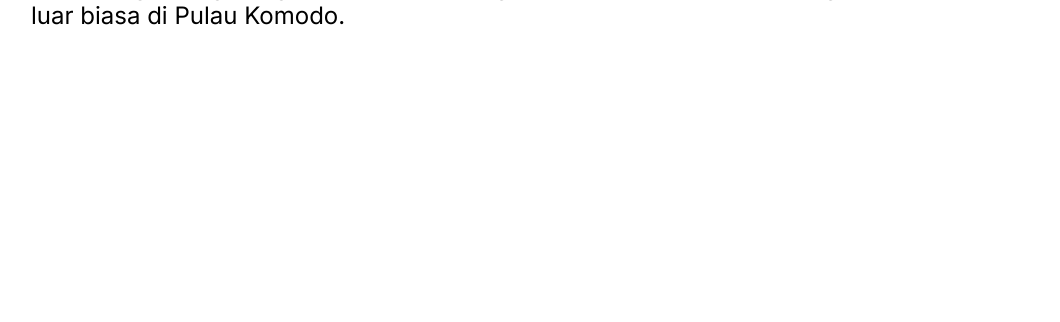
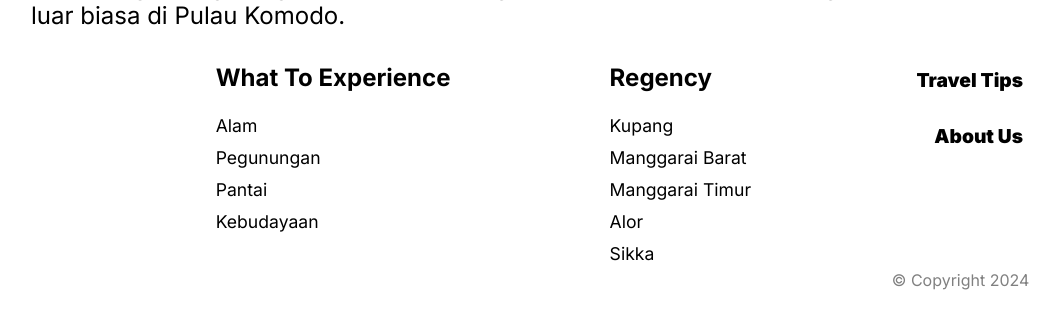
Before and after one commit to nrkahfirhmd/web-wdc, a PHP site: page /html/pantai.html in a window 1280 px wide. Shown: the part 1931-2253 px from the top of the page, without its empty margins (97-1157 px from the left). Before the commit the page ends 1956 px from the top, so only its background shows below. Run offline with PHP 8.4, Linux system fonts and the light colour scheme.

Commit message:
nav-footer spread, destinasi done

```diff
--- /dev/null
+++ b/css/footer.css
@@ -0,0 +1,64 @@
+footer {
+    margin: 2rem;
+    display: flex;
+    flex-direction: column;
+    align-items: center;
+    justify-content: center;
+}
+
+.footer-content {
+    width: 80%;
+    display: flex;
+    justify-content: space-between;
+}
+
+.footer-box {
+    display: flex;
+    flex-direction: column;
+    justify-content: start;
+    align-items: start;
+    text-align: start;
+    line-height: 2rem;
+}
+
+.footer-box a {
+    color: black;
+    font-size: 1.1rem;
+    text-decoration: none;
+}
+
+.footer-box a:hover {
+    text-decoration: underline;
+}
+
+.footer-box h2 {
+    margin-bottom: 1rem;
+}
+
+.footer-nav {
+    display: flex;
+    flex-direction: column;
+    justify-content: start;
+    align-items: end;
+    gap: 2rem;
+    padding: .4rem;
+}
+
+.footer-nav a {
+    color: black;
+    font-size: 1.2rem;
+    text-decoration: none;
+    font-weight: 900;
+}
+
+.footer-nav a:hover {
+    text-decoration: underline;
+}
+
+.footer-copyright {
+    width: 80%;
+    display: flex;
+    justify-content: end;
+    align-items: end;
+    color: gray;
+}
--- a/css/nav.css
+++ b/css/nav.css
@@ -49,12 +49,13 @@ li {
     overflow: hidden;
     max-height: 0;
     width: 100%;
-    transition: max-height 1s, padding 1s;
+    transition: max-height 200ms, padding 200ms;
 }
 
 .hoverable {
     gap: 10px;
     position: relative;
+    cursor: default;
 }
 
 .hoverable:hover .wte {
@@ -67,7 +68,7 @@ li {
     text-decoration: none;
     color: black;
     position: relative;
-    transition: all 1s;
+    transition: all 100ms;
 }
 
 .menu::after {
@@ -78,7 +79,7 @@ li {
     position: absolute;
     left: 0;
     bottom: -4px;
-    transition: all 1s;
+    transition: all 100ms;
 }
 
 .menu:hover {
--- a/css/regency.css
+++ b/css/regency.css
@@ -197,7 +197,7 @@ button {
     background-size: cover;
     background-position: center;
     border-radius: 20px;
-    filter: brightness(0.8);
+    color: white;
 }
 
 .kupang .gallery {
@@ -224,10 +224,6 @@ button {
     display: grid;
     grid-template-columns: repeat(2, 1fr);
     gap: 10px;
-}
-
-.kupang .gallery .one {
-    filter: brightness(0.5);
 }
 
 .manggarai-barat .gallery {
--- a/html/pantai.html
+++ b/html/pantai.html
@@ -6,6 +6,7 @@
     <meta name="viewport" content="width=device-width, initial-scale=1.0">
     <link rel="stylesheet" href="../css/wte.css">
     <link rel="stylesheet" href="../css/nav.css">
+    <link rel="stylesheet" href="../css/footer.css">
     <title>Pantai</title>
 </head>
 
@@ -13,18 +14,18 @@
     <nav>
         <div class="logo">Logo</div>
         <ul>
-            <li><a href="" class="menu">Regency</a></li>
+            <li><a href="regency.html" class="menu">Regency</a></li>
             <li class="hoverable">
                 What To Experience
                 <ul class="wte">
-                    <li><a href="" class="menu">Pegunungan</a></li>
-                    <li><a href="" class="menu">Pantai</a></li>
-                    <li><a href="" class="menu">Kebudayaan</a></li>
-                    <li><a href="" class="menu">Kepulauan</a></li>
+                    <li><a href="pegunungan.html" class="menu">Pegunungan</a></li>
+                    <li><a href="pantai.html" class="menu">Pantai</a></li>
+                    <li><a href="kebudayaan.html" class="menu">Kebudayaan</a></li>
+                    <li><a href="kepulauan.html" class="menu">Kepulauan</a></li>
                 </ul>
             </li>
-            <li><a href="" class="menu">Travel Tips</a></li>
-            <li><a href="" class="menu">About Us</a></li>
+            <li><a href="traveltips.html" class="menu">Travel Tips</a></li>
+            <li><a href="about-us.html" class="menu">About Us</a></li>
         </ul>
     </nav>
 
@@ -246,7 +247,35 @@
         </div>
     </main>
 
-    <footer></footer>
+    <footer>
+        <div class="footer-content">
+            <div class="footer-img">
+                <img src="" alt="">
+            </div>
+            <div class="footer-box">
+                <h2>What To Experience</h2>
+                <a href="">Alam</a>
+                <a href="">Pegunungan</a>
+                <a href="">Pantai</a>
+                <a href="">Kebudayaan</a>
+            </div>
+            <div class="footer-box">
+                <h2>Regency</h2>
+                <a href="">Kupang</a>
+                <a href="">Manggarai Barat</a>
+                <a href="">Manggarai Timur</a>
+                <a href="">Alor</a>
+                <a href="">Sikka</a>
+            </div>
+            <div class="footer-nav">
+                <a href="">Travel Tips</a>
+                <a href="">About Us</a>
+            </div>
+        </div>
+        <div class="footer-copyright">
+            <p>&copy; Copyright 2024</p>
+        </div>
+    </footer>
 
     <script>
         var after = document.querySelector('.carousel .after');
```
Also changed, not shown: css/landing.css (+19 -1 lines), html/about-us.html (+37 -8 lines), html/kebudayaan.html (+37 -8 lines), html/kepulauan.html (+37 -8 lines), html/landing.html (+8 -8 lines), html/pegunungan.html (+37 -8 lines), html/regency.html (+62 -33 lines), html/traveltips.html (+35 -8 lines).
